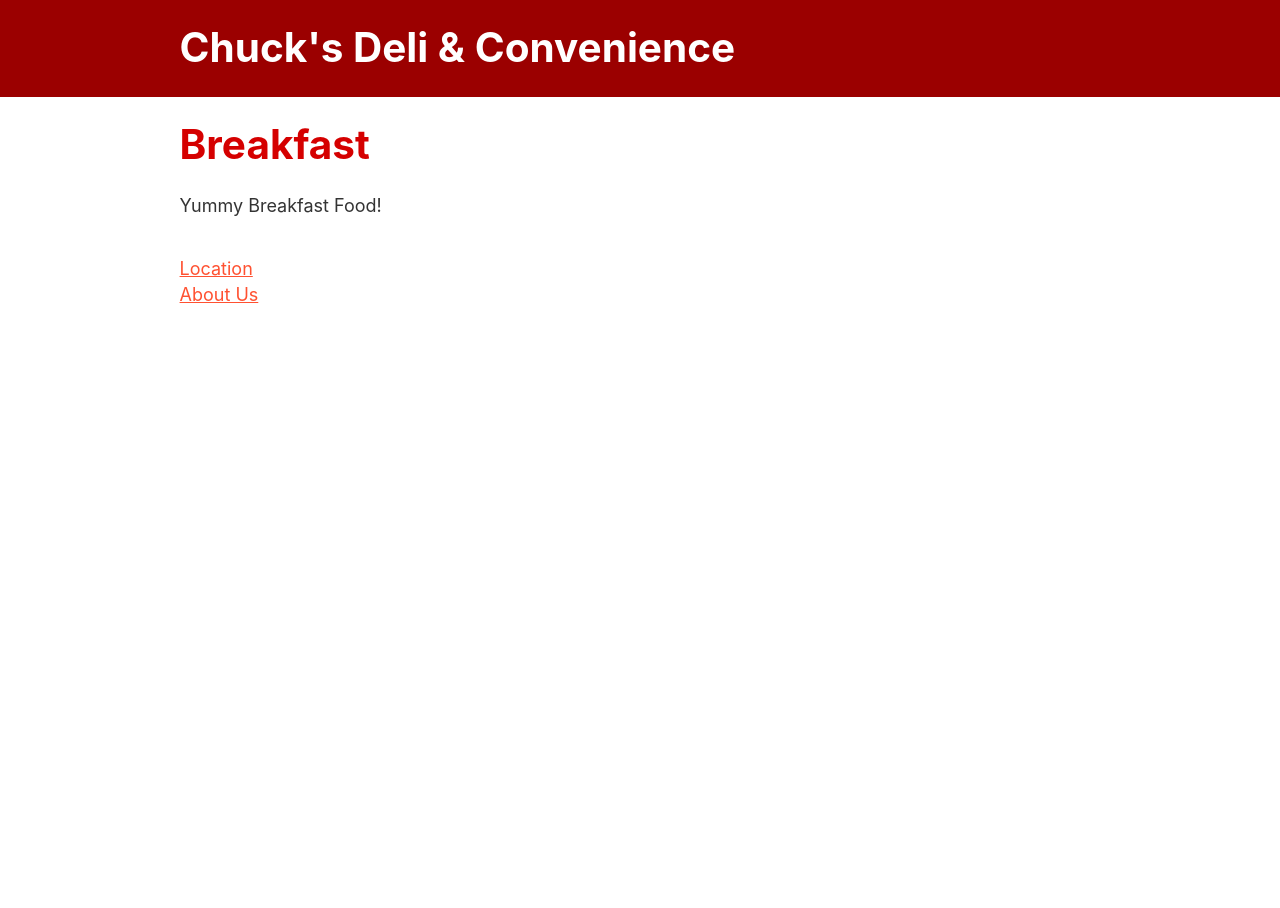
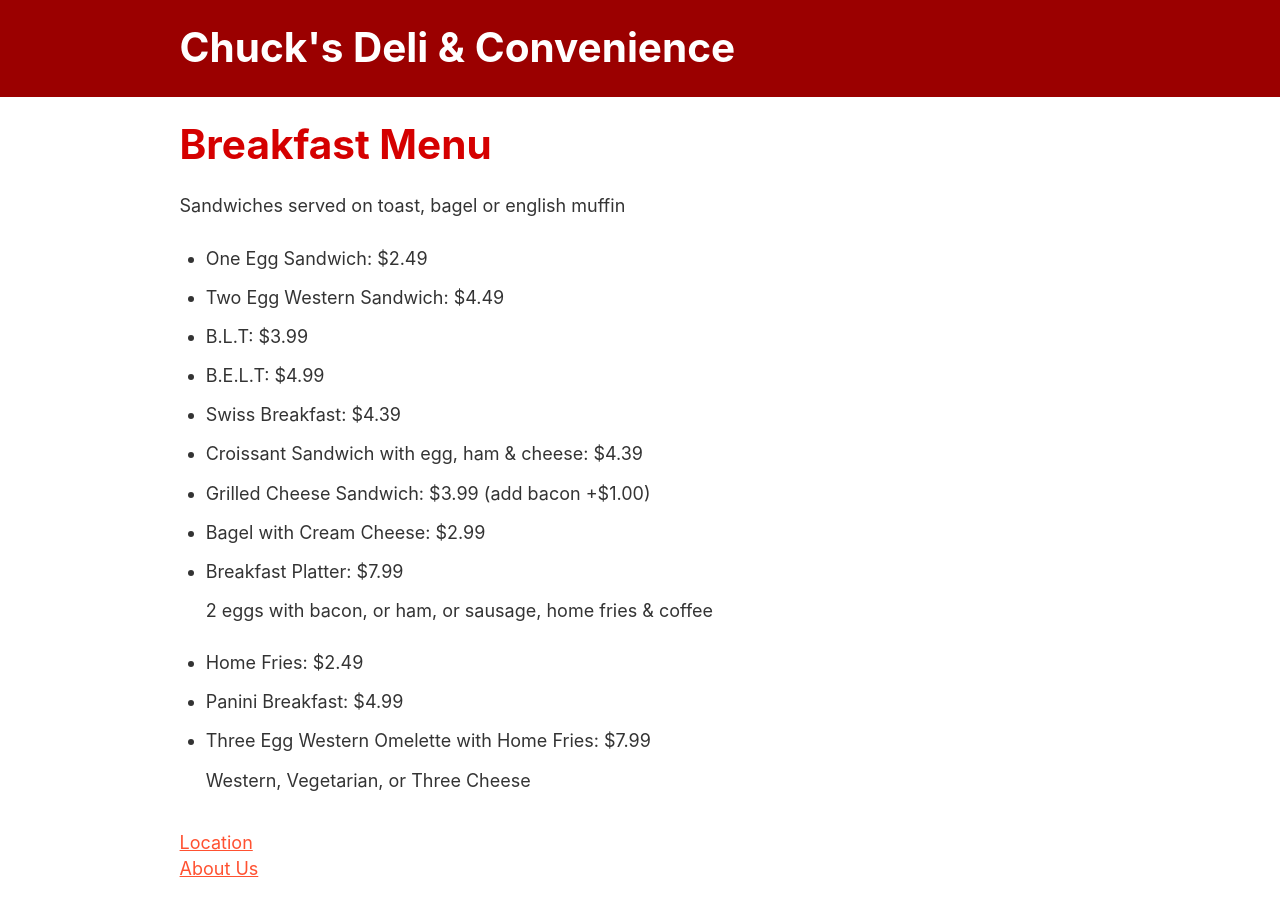
Before and after one commit to ccp92/chucks-deli, a Gatsby site: page /breakfast in a window 1280 px wide. Before the commit the page ends 800 px from the top, so only its background shows below. Built offline with nearby package versions, Linux system fonts and the light colour scheme; Gatsby itself is replaced by a stand-in of ours.

Commit message:
Add Breakfast menu

```diff
--- a/src/pages/breakfast.tsx
+++ b/src/pages/breakfast.tsx
@@ -1,13 +1,30 @@
 import * as React from "react"
 
 import Layout from "../components/layout"
+import MenuSection from "../components/menu"
 import Seo from "../components/seo"
 
 const BreakfastPage = () => (
   <Layout>
-    <Seo title="Breakfast" />
-    <h1>Breakfast</h1>
-    <p>Yummy Breakfast Food!</p>
+    <Seo title="Breakfast Menu" />
+    <h1>Breakfast Menu</h1>
+    <p>Sandwiches served on toast, bagel or english muffin</p>
+    <MenuSection header="" anchor={""}>
+      <li>One Egg Sandwich: $2.49</li>
+      <li>Two Egg Western Sandwich: $4.49</li>
+      <li>B.L.T: $3.99</li>
+      <li>B.E.L.T: $4.99</li>
+      <li>Swiss Breakfast: $4.39</li>
+      <li>Croissant Sandwich with egg, ham & cheese: $4.39</li>
+      <li>Grilled Cheese Sandwich: $3.99 (add bacon +$1.00)</li>
+      <li>Bagel with Cream Cheese: $2.99</li>
+      <li>Breakfast Platter: $7.99</li>
+      <p>2 eggs with bacon, or ham, or sausage, home fries & coffee</p>
+      <li>Home Fries: $2.49</li>
+      <li>Panini Breakfast: $4.99</li>
+      <li>Three Egg Western Omelette with Home Fries: $7.99</li>
+      <p>Western, Vegetarian, or Three Cheese</p>
+    </MenuSection>
   </Layout>
 )
 
```
